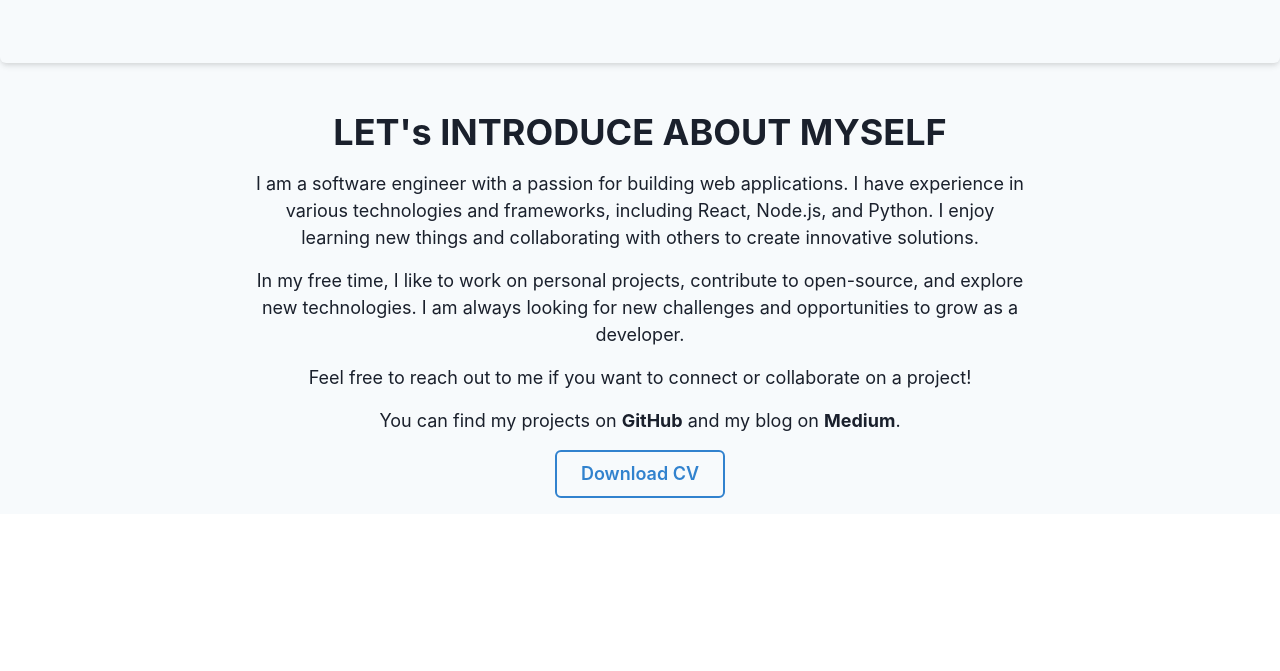
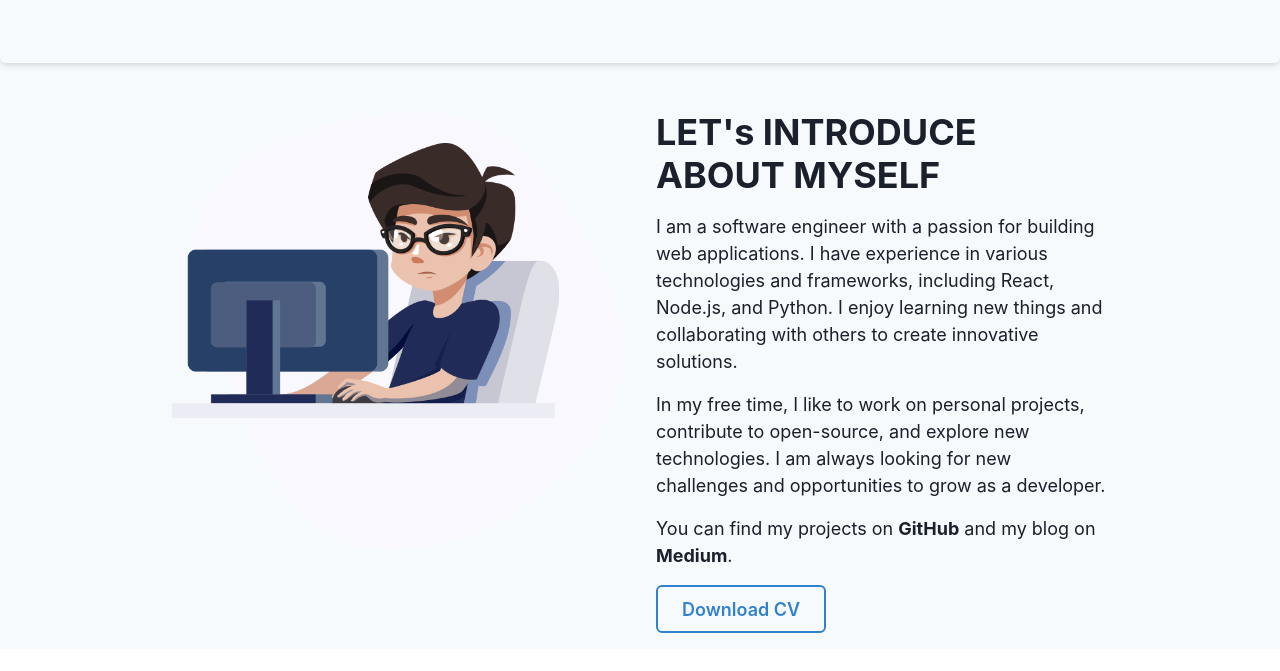
Before and after one commit to nurezf/portfolio_v.2, a React (Vite) app in the folder frontend/: page / in a window 1280 px wide. Shown: the part 737-1408 px from the top of the page. Before the commit the page ends 1283 px from the top, so only its background shows below. Built offline with nearby package versions, Linux system fonts and the light colour scheme.

Commit message:
littel modification on cv dawnload and image add

```diff
--- a/frontend/src/components/Description.jsx
+++ b/frontend/src/components/Description.jsx
@@ -4,32 +4,36 @@ import {
   Heading,
   Text,
   Button,
+  Image,
+  Container,
   useDisclosure,
   useColorMode,
   useColorModeValue,
 } from "@chakra-ui/react";
+import homeRight from "../assets/home-right.png";
+import myCV from "../assets/a.pdf";
 
 const Description = () => {
   const bgColor = useColorModeValue("gray.50", "gray.800");
   const textColor = useColorModeValue("gray.800", "white");
 
   return (
-    <Box m="2rem auto" maxW="800px" p={4} textAlign="center">
+    <Box m="2rem auto" maxW="1000px" p={4} textAlign="left" display="flex">
+      <Container>
+        <Image src={homeRight} />
+      </Container>
+      <Container>
         <Heading>LET's INTRODUCE ABOUT MYSELF</Heading>
         <Text mt={4} color={textColor} fontSize="lg">
-        I am a software engineer with a passion for building web applications. I
-        have experience in various technologies and frameworks, including React,
-        Node.js, and Python. I enjoy learning new things and collaborating with
-        others to create innovative solutions.
+          I am a software engineer with a passion for building web applications.
+          I have experience in various technologies and frameworks, including
+          React, Node.js, and Python. I enjoy learning new things and
+          collaborating with others to create innovative solutions.
         </Text>
         <Text mt={4} color={textColor} fontSize="lg">
           In my free time, I like to work on personal projects, contribute to
           open-source, and explore new technologies. I am always looking for new
           challenges and opportunities to grow as a developer.
-      </Text>
-      <Text mt={4} color={textColor} fontSize="lg">
-        Feel free to reach out to me if you want to connect or collaborate on a
-        project!
         </Text>
         <Text mt={4} color={textColor} fontSize="lg">
           You can find my projects on{" "}
@@ -56,7 +60,7 @@ const Description = () => {
           }}
           onClick={() => {
             const link = document.createElement("a");
-          link.href = "assets/a.pdf"; // Replace with your CV path
+            link.href = myCV; // Replace with your CV path
             link.download = "my_cv.pdf"; // Replace with your CV name
             document.body.appendChild(link);
             link.click();
@@ -65,6 +69,7 @@ const Description = () => {
         >
           Download CV
         </Button>
+      </Container>
     </Box>
   );
 };
```
Also changed, not shown: frontend/src/assets/home-right.png (added). Lines whose indentation alone changed are shown as unchanged.
